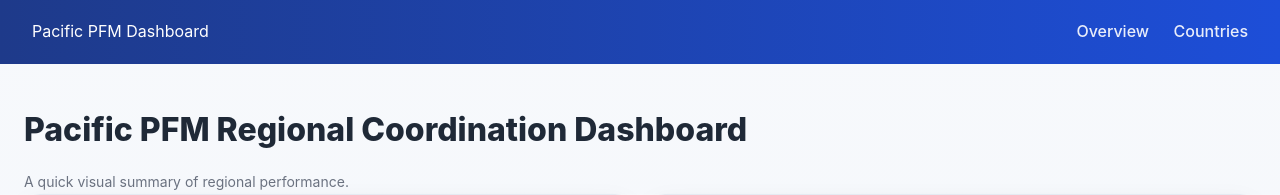
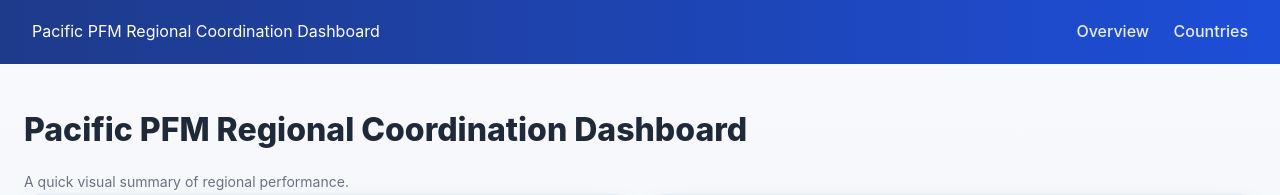
Before and after one commit to sharky6850606/Pacific-PFM-Regional-Coordination-Dashboard, a Flask app: page / in a window 1280 px wide. Shown: the top 195 px of the page. Run offline with Flask 3, Linux system fonts and the light colour scheme; data that the repository does not hold is empty.

Commit message:
Update base.html

```diff
--- a/templates/base.html
+++ b/templates/base.html
@@ -10,7 +10,7 @@
 <body>
 
 <nav class="navbar">
-  <div class="nav-left">Pacific PFM Dashboard</div>
+  <div class="nav-left">Pacific PFM Regional Coordination Dashboard</div>
   <div class="nav-right">
     <a href="/">Overview</a>
     <a href="/countries">Countries</a>
```
